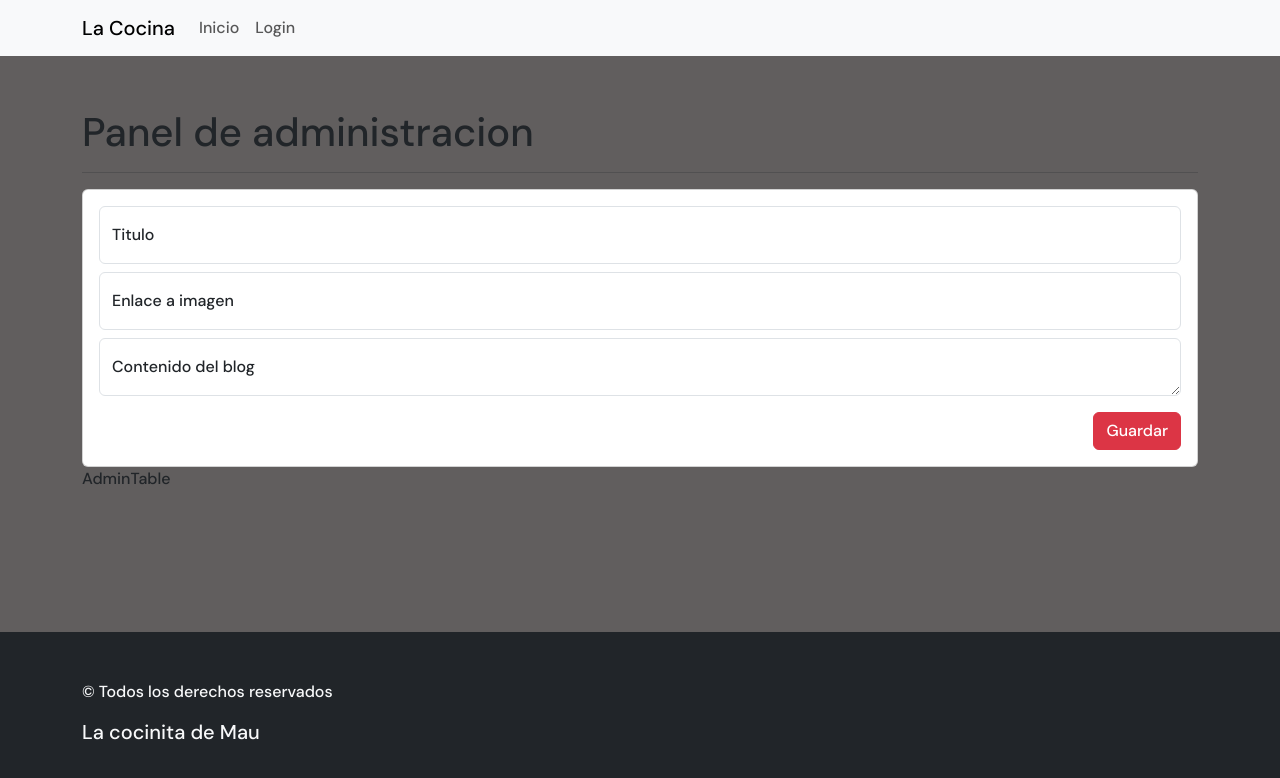
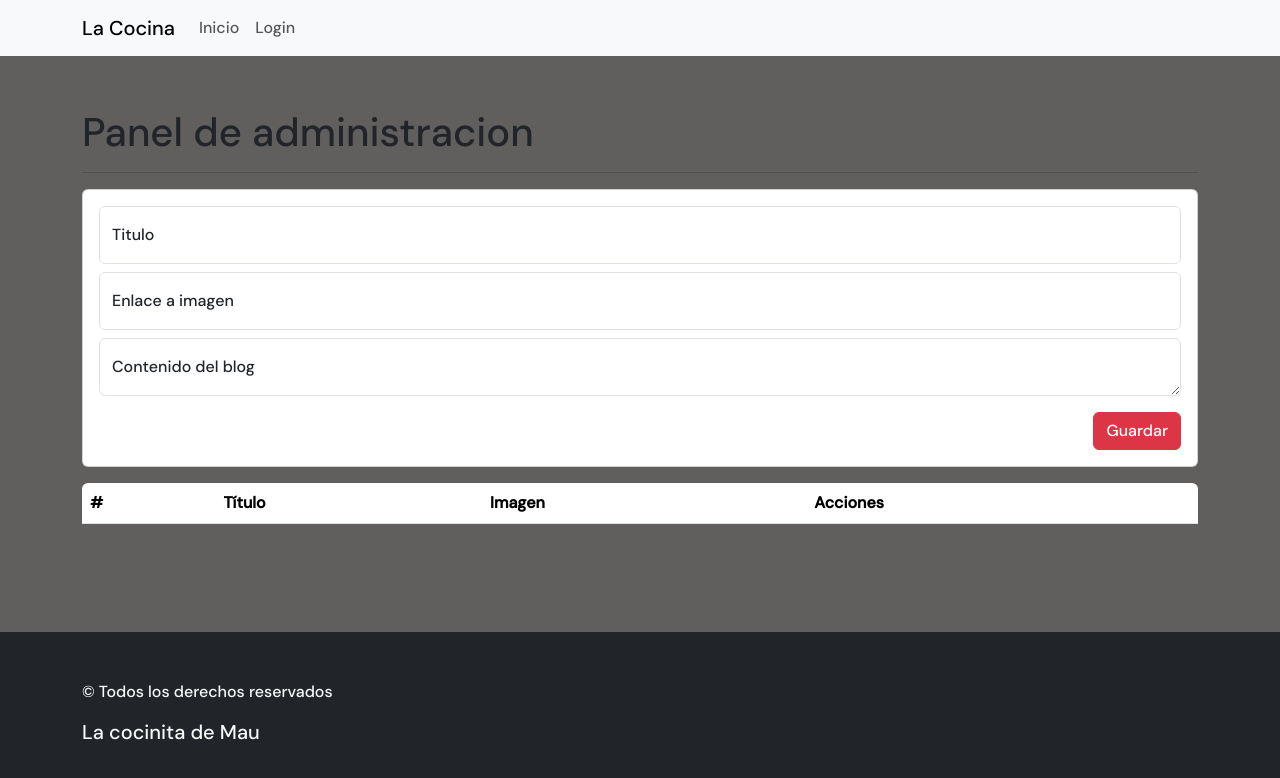
Before and after one commit to mauricio-gunsett/ejercicio-14-react-63i, a React (Vite) app: page /admin in a window 1280 px wide. Shown: the top 778 px of the page. Built offline with nearby package versions, Linux system fonts and the light colour scheme.

Commit message:
agrego seccion de la tabla

```diff
--- a/src/components/Admin/AdminForm/AdminForm.jsx
+++ b/src/components/Admin/AdminForm/AdminForm.jsx
@@ -17,9 +17,8 @@ const AdminForm = (props) => {
     formState: { errors },
     reset,
   } = useForm();
+
   const handleSubmit = (data) => {
-    console.log(data);
-
     const newBlog = {...data, id: generateId()};
     setBlogs((prev)=>[...prev, newBlog])
 
--- a/src/components/Admin/AdminTable/AdminTable.jsx
+++ b/src/components/Admin/AdminTable/AdminTable.jsx
@@ -1,6 +1,25 @@
-const AdminTable = () => {
+import TableRow from "./TableRow";
+
+import "./style.css"
+
+const AdminTable = (props) => {
+  const{blogs, setBlogs} = props;
   return (
-    <div>AdminTable</div>
+    <section className="table-responsive mt-3 rounded">
+    <table className="table">
+      <thead>
+        <tr>
+          <th>#</th>
+          <th>Título</th>
+          <th>Imagen</th>
+          <th>Acciones</th>
+        </tr>
+      </thead>
+      <tbody>
+        {blogs.map((blog, index)=><TableRow blog={blog} key={blog.id} index={index} />)}
+      </tbody>
+    </table>
+    </section>
   )
 }
 export default AdminTable
--- /dev/null
+++ b/src/components/Admin/AdminTable/TableRow.jsx
@@ -0,0 +1,18 @@
+const TableRow = (props) => {
+    const {blog,index} = props;
+
+  return (
+    <tr>
+        <td>{index+1}</td>
+        <td>{blog.title}</td>
+        <td>
+            <img src={blog["image-url"]} alt={blog.title} className="admin-table-img" />
+        </td>
+        <td>
+            <button type="button" className="btn btn-warning">Editar</button>
+            <button type="button" className="btn btn-danger ms-2">Eliminar</button>
+        </td>
+    </tr>
+  )
+}
+export default TableRow
--- /dev/null
+++ b/src/components/Admin/AdminTable/style.css
@@ -0,0 +1,4 @@
+.admin-table-img{
+    width: 150px;
+    border-radius: 1rem;
+}
```
